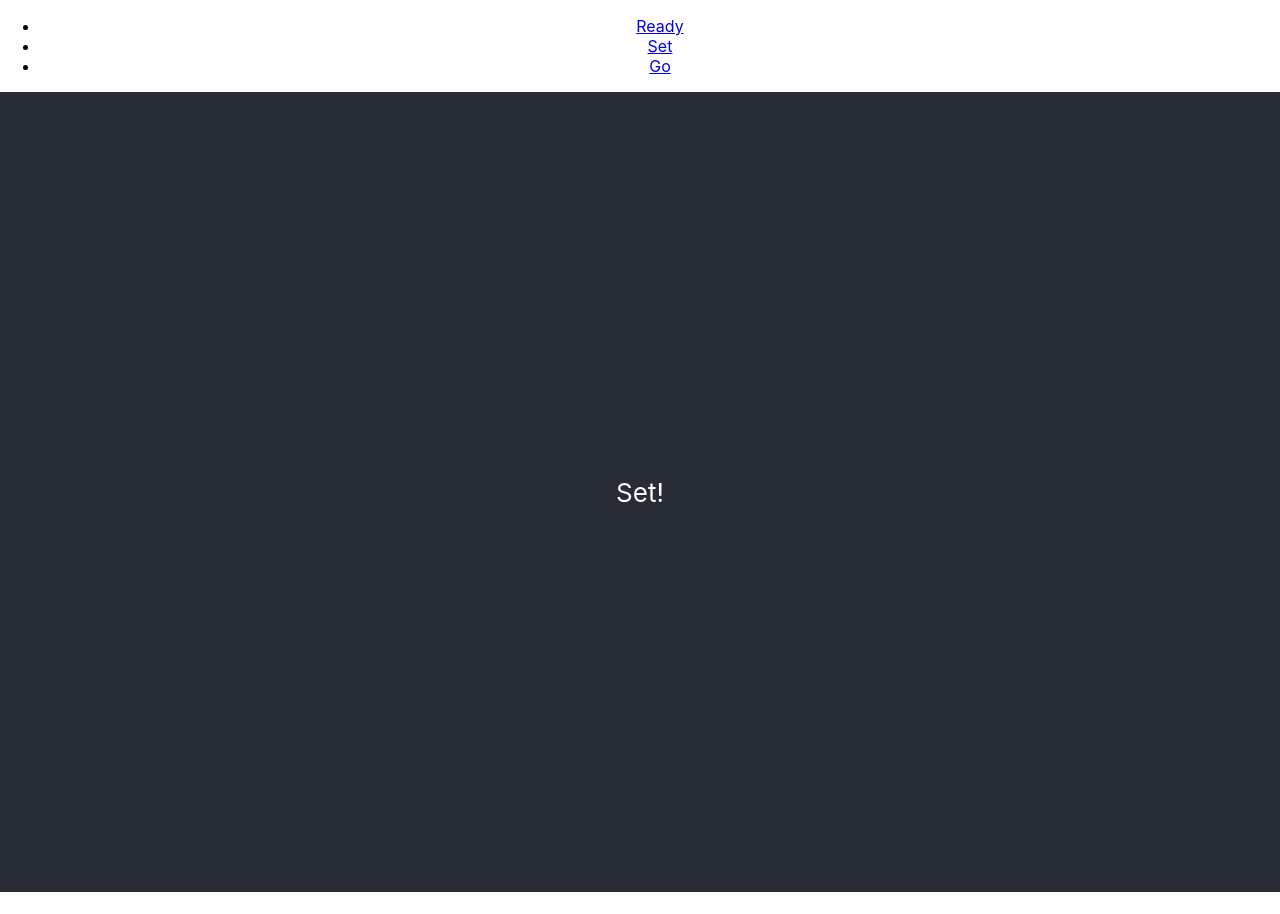
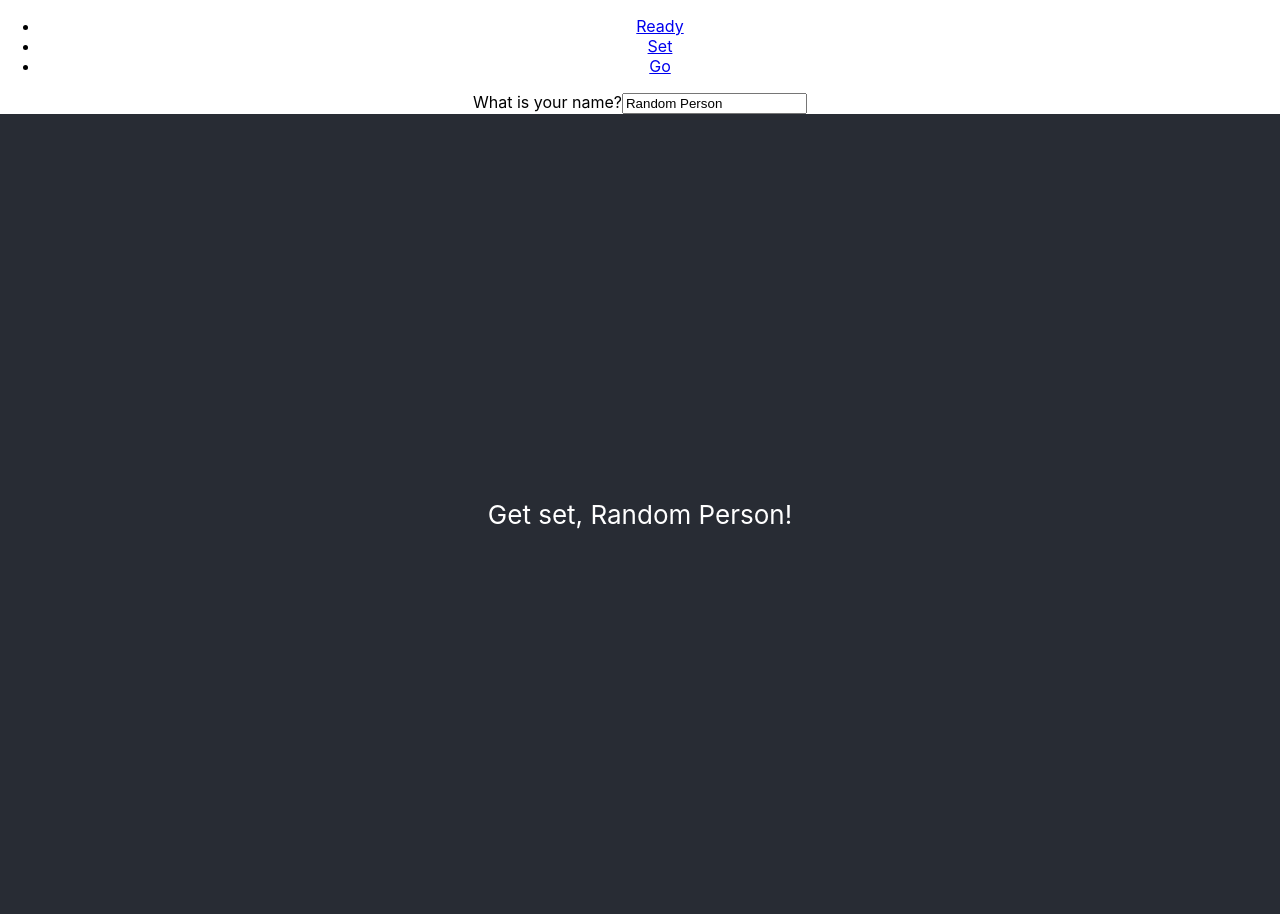
Before and after one commit to ChristianJaderberg/react-labb-1, a React (Create React App) app: page /set in a window 1280 px wide. Before the commit the page ends 892 px from the top, so only its background shows below. Built offline with nearby package versions, Linux system fonts and the light colour scheme.

Commit message:
Props and useState added

```diff
--- a/src/App.js
+++ b/src/App.js
@@ -1,10 +1,14 @@
 import { Link, BrowserRouter as Router, Route, Switch } from 'react-router-dom'
+import { useState } from 'react'
 import './App.css';
 import Ready from './components/Ready'
 import Set from './components/Set'
 import Go from './components/Go'
 
 function App() {
+
+  const [name, setName] = useState('Random Person')
+
   return (
     <div className="App">
       <Router>
@@ -21,11 +25,18 @@ function App() {
             </li>
           </ul>
         </nav>
+        <label>
+          What is your name?
+        <input
+          onChange={(event) => setName(event.target.value)}
+          value={name}
+        />
+        </label>
         <header className="App-header">
           <Switch>
-            <Route exact path="/"><Ready /></Route>
-            <Route path="/set"><Set /></Route>
-            <Route path="/go"><Go /></Route>
+            <Route exact path="/"><Ready name={name} /></Route>
+            <Route path="/set"><Set name={name} /></Route>
+            <Route path="/go"><Go name={name} /></Route>
           </Switch>
         </header>
       </Router>
--- a/src/components/Go.js
+++ b/src/components/Go.js
@@ -1,8 +1,8 @@
 import React from 'react'
 
-function Go() {
+function Go(props) {
     return (
-      <div>Go!</div>
+      <div>And go, {props.name}!</div>
     )
 }
 
--- a/src/components/Ready.js
+++ b/src/components/Ready.js
@@ -1,12 +1,12 @@
 import React from 'react'
 import logo from './../logo.svg';
 
-function Ready() {
+function Ready(props) {
     return (
       <div>
             <img src={logo} className="App-logo" alt="logo" />
             <p>
-                Ready!
+                Get ready, {props.name}!
             </p>
             <a
                 className="App-link"
--- a/src/components/Set.js
+++ b/src/components/Set.js
@@ -1,8 +1,8 @@
 import React from 'react'
 
-function Set() {
+function Set(props) {
     return (
-      <div>Set!</div>
+      <div>Get set, {props.name}!</div>
     )
 }
 
```
Also changed, not shown: 1 other file (tests, documents, lock files or other folders).
